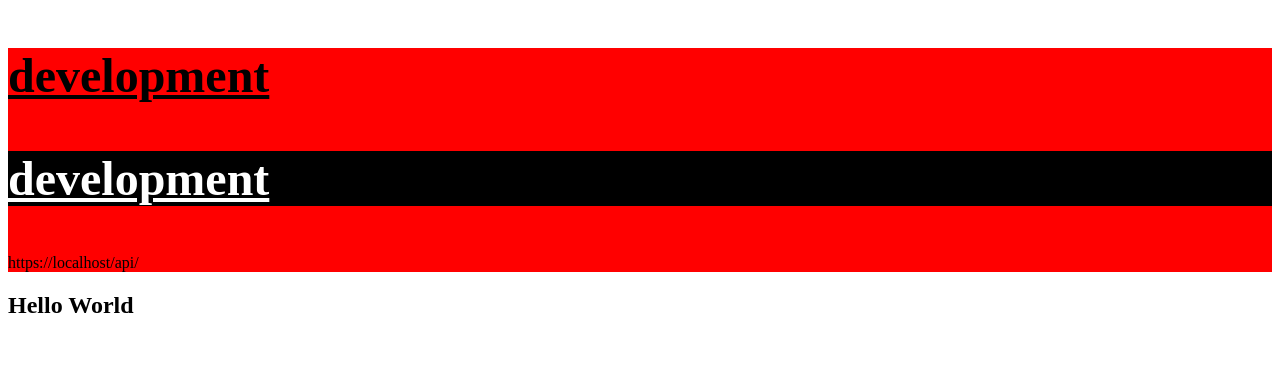
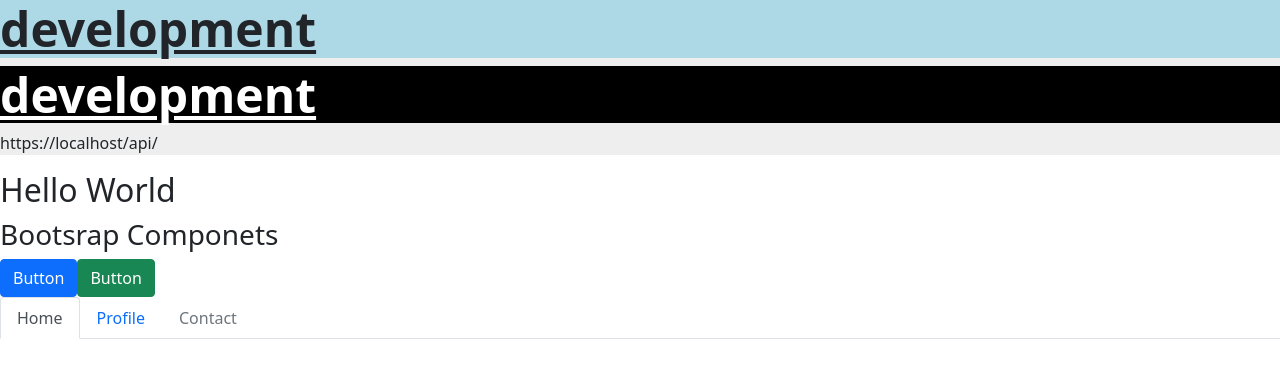
Before and after one commit to halilenesozdemir/Basic-React-Projects, a React (Create React App) app in the folder protoreactproje/: page / in a window 1280 px wide. Shown: the top 378 px of the page. Built offline with nearby package versions, Linux system fonts and the light colour scheme.

Commit message:
React-Bootsrap general knowledge has gained...

```diff
--- a/protoreactproje/package.json
+++ b/protoreactproje/package.json
@@ -6,7 +6,9 @@
     "@testing-library/jest-dom": "^5.16.4",
     "@testing-library/react": "^13.3.0",
     "@testing-library/user-event": "^13.5.0",
+    "bootstrap": "^5.1.3",
     "react": "^18.2.0",
+    "react-bootstrap": "^2.4.0",
     "react-dom": "^18.2.0",
     "react-scripts": "5.0.1",
     "styled-components": "^5.3.5",
--- a/protoreactproje/src/App.js
+++ b/protoreactproje/src/App.js
@@ -2,6 +2,7 @@
 import Test from './Test';
 import styles from './App.module.css';
 import { Title } from './Components';
+import Bootstrap from './Bootstrap';
 
 function App() {
   return (
@@ -11,19 +12,24 @@
         <Title theme='dark'>{process.env.NODE_ENV}</Title>
         <p>{process.env.REACT_APP_API_URL}</p>
       </div>
+
       <Test />
+
       {/* Logo png dosyası static bir dosya ve publicde bulunuyor, direkt çağırabilirim favicon.ico gibi
       Fakat logo.svg' publicde olmadığı için import etmem ve kullanmam gerekiyor.
       */}
       {/*  GENERATE_SOURCEMAP= false ile birlikte build edildikten sonraki kodları herkesin görememesini sağlayabiliriz. */}
 
       {/* Production ortamında image'lar gözüksün, development'ta gözükmesin istiyorsak... */}
+
       {process.env.NODE_ENV === 'production' && (
         <>
           <img src='./logo192.png' alt='' />
           <img src={logo} alt='' />
         </>
       )}
+
+      <Bootstrap />
     </>
   );
 }
--- a/protoreactproje/src/App.module.css
+++ b/protoreactproje/src/App.module.css
@@ -1,3 +1,3 @@
 .App{
-    background-color: red;
+    background-color: #eee;
 }
--- /dev/null
+++ b/protoreactproje/src/Bootstrap.js
@@ -0,0 +1,26 @@
+import React from 'react';
+import 'bootstrap/dist/css/bootstrap.min.css';
+import Button from 'react-bootstrap/Button';
+import Tabs from 'react-bootstrap/Tabs';
+import Tab from 'react-bootstrap/Tab';
+
+const Bootstrap = () => {
+  return (
+    <>
+      <h3>Bootsrap Componets</h3>
+      <Button>Button</Button>
+      <Button variant='success'>Button</Button>
+
+      <Tabs defaultActiveKey='home' id='uncontrolled-tab-example' className='mb-3'>
+        <Tab eventKey='home' title='Home'></Tab>
+        <div>home</div>
+        <Tab eventKey='profile' title='Profile'></Tab>
+        <div>profile</div>
+        <Tab eventKey='contact' title='Contact' disabled></Tab>
+        <div>Contact</div>
+      </Tabs>
+    </>
+  );
+};
+
+export default Bootstrap;
```
Also changed, not shown: 1 other file (tests, documents, lock files or other folders).
